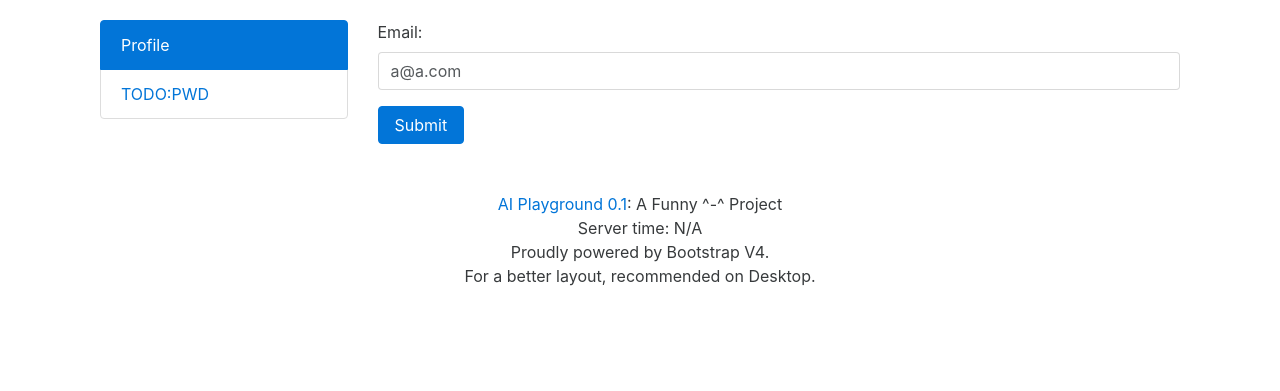
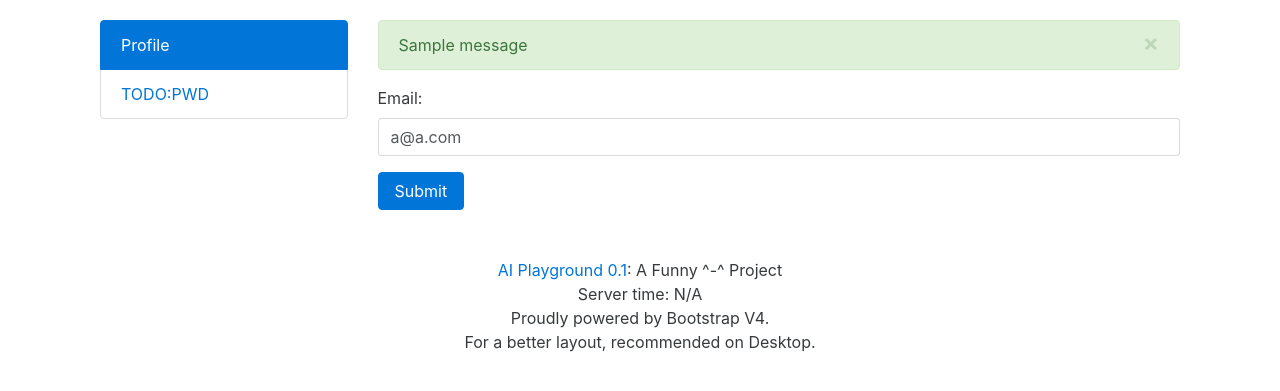
Before and after one commit to zerolfx/AIPlayground, a Django app: page /settings/profile/ in a window 1280 px wide. Shown: the part 74-465 px from the top of the page. Run offline with Django 3.2, Linux system fonts and the light colour scheme; a user stored in the database is signed in; data comes from the database, SQL or seed files in the repository; both versions use the stored data as it was after the commit; tables that the repository leaves empty hold one stand-in row (values such as "Sample post"); one stand-in notice (Sample message) is shown; some libraries are stand-ins or nearby versions.

Commit message:
add: message when edit settings

```diff
--- a/account/views.py
+++ b/account/views.py
@@ -3,6 +3,7 @@ from .form import validator, ProfileForm
 from django.contrib.auth import authenticate, login, logout as auth_logout
 from django.contrib.auth.decorators import login_required
 from django.views.decorators.csrf import csrf_protect
+from django.contrib import messages
 
 
 @csrf_protect
@@ -23,7 +24,6 @@ def home(request):
         return render(request, 'index.html')
 
 
-# TODO add message
 @login_required
 def settings_profile(request):
     user_profile = request.user.userprofile
@@ -32,6 +32,7 @@ def settings_profile(request):
         if form.is_valid():
             user_profile.email = form.cleaned_data.get('email')
             user_profile.save()
+            messages.add_message(request, messages.SUCCESS, 'Your profile was successfully edited.')
         return render(request, 'settings.html', {'form': form})
     else:
         form = ProfileForm(instance=user_profile, initial={
--- a/templates/settings.html
+++ b/templates/settings.html
@@ -9,6 +9,14 @@
                 </div>
             </div>
             <div class="col-md-9">
+                {% if messages %}
+                    {% for message in messages %}
+                        <div class="alert alert-success alert-dismissible">
+                            <button type="button" class="close" data-dismiss="alert" aria-hidden="true">&times;</button>
+                            {{ message }}
+                        </div>
+                    {% endfor %}
+                {% endif %}
                 <form method="post" action="{{ request.path }}">
                     {% csrf_token %}
                     {% for field in form %}
```
Also changed, not shown: db.sqlite3.
